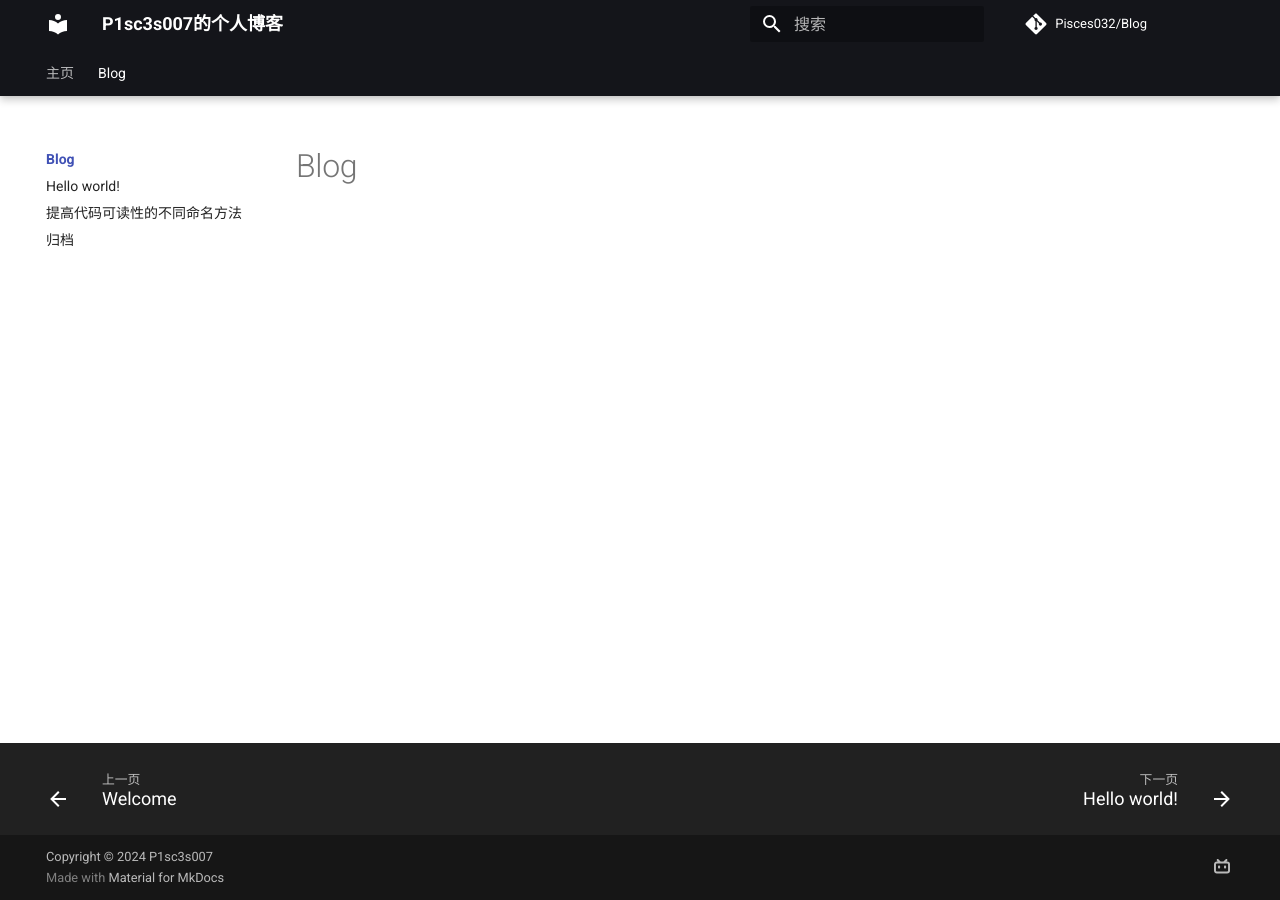
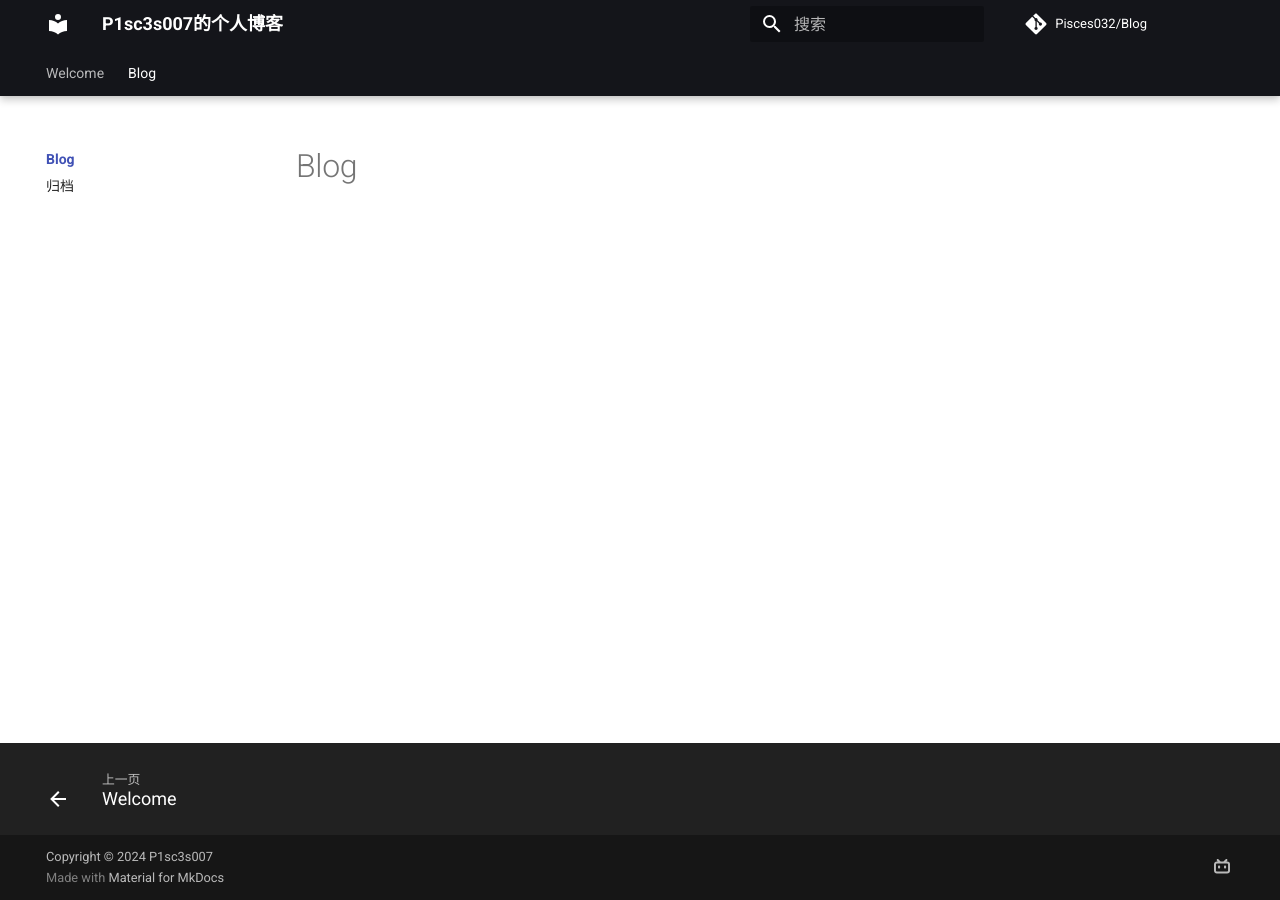
Before and after one commit to Pisces032/Blog, an MkDocs documentation site: the page built from docs/blog/index.md, in a window 1280 px wide. Built offline with MkDocs 1.6.1 and Material for MkDocs 9.7.7, drawn with Linux system fonts in a browser that asks for light colours; comment, search, counter and statistics services are not loaded.

Commit message:
Update mkdocs.yml

```diff
--- a/mkdocs.yml
+++ b/mkdocs.yml
@@ -17,10 +17,8 @@ theme:
     primary: black
 plugins:
   - search
-  - blog:
-      authors_profiles: true
+  - blog
   - tags
-
 extra:
   social:
     - icon: fontawesome/brands/bilibili
@@ -29,10 +27,3 @@ extra:
 copyright: Copyright &copy; 2024 P1sc3s007
 repo_url: https://github.com/Pisces032/Blog
 repo_name: Pisces032/Blog
-nav:
-  - 主页:
-    - index.md
-  - Blog:
-    - blog/index.md
-    - blog/posts/hello-world.md
-    - blog/posts/提高代码可读性的一些方法.md
```
